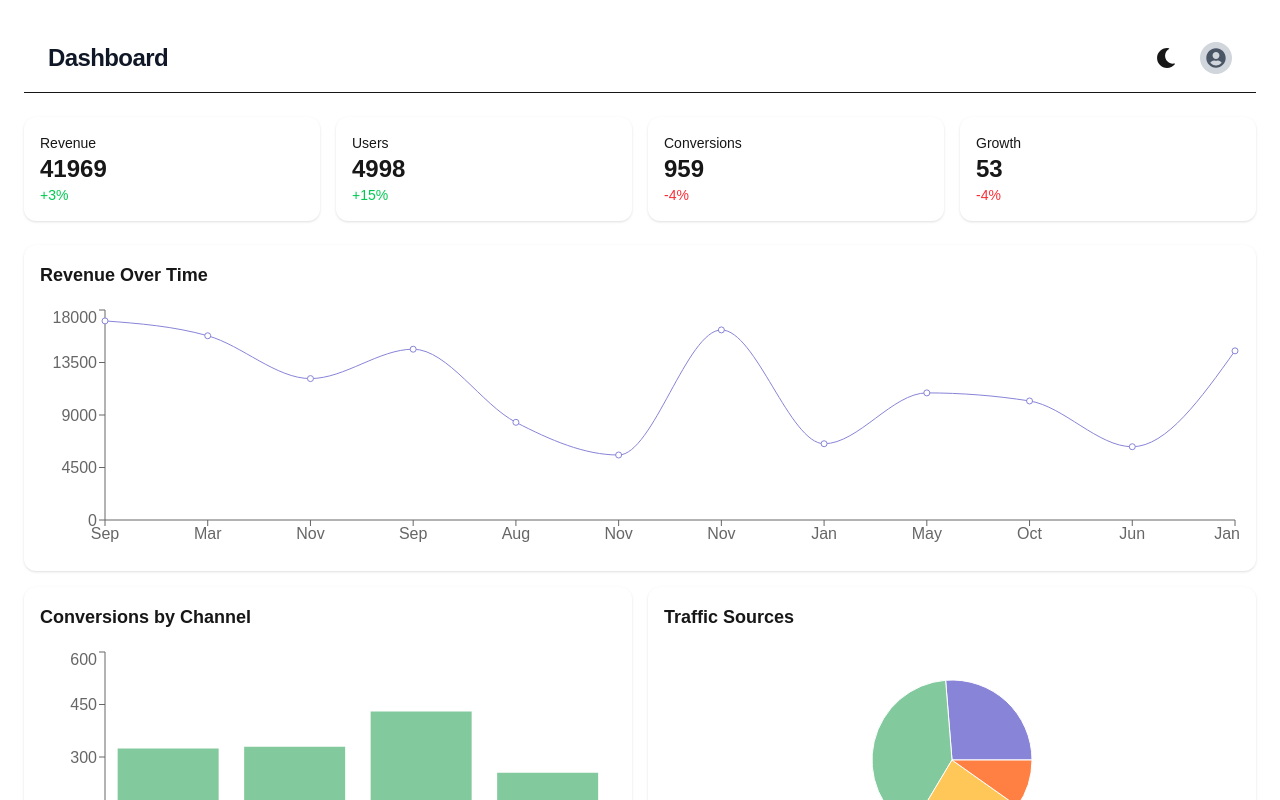
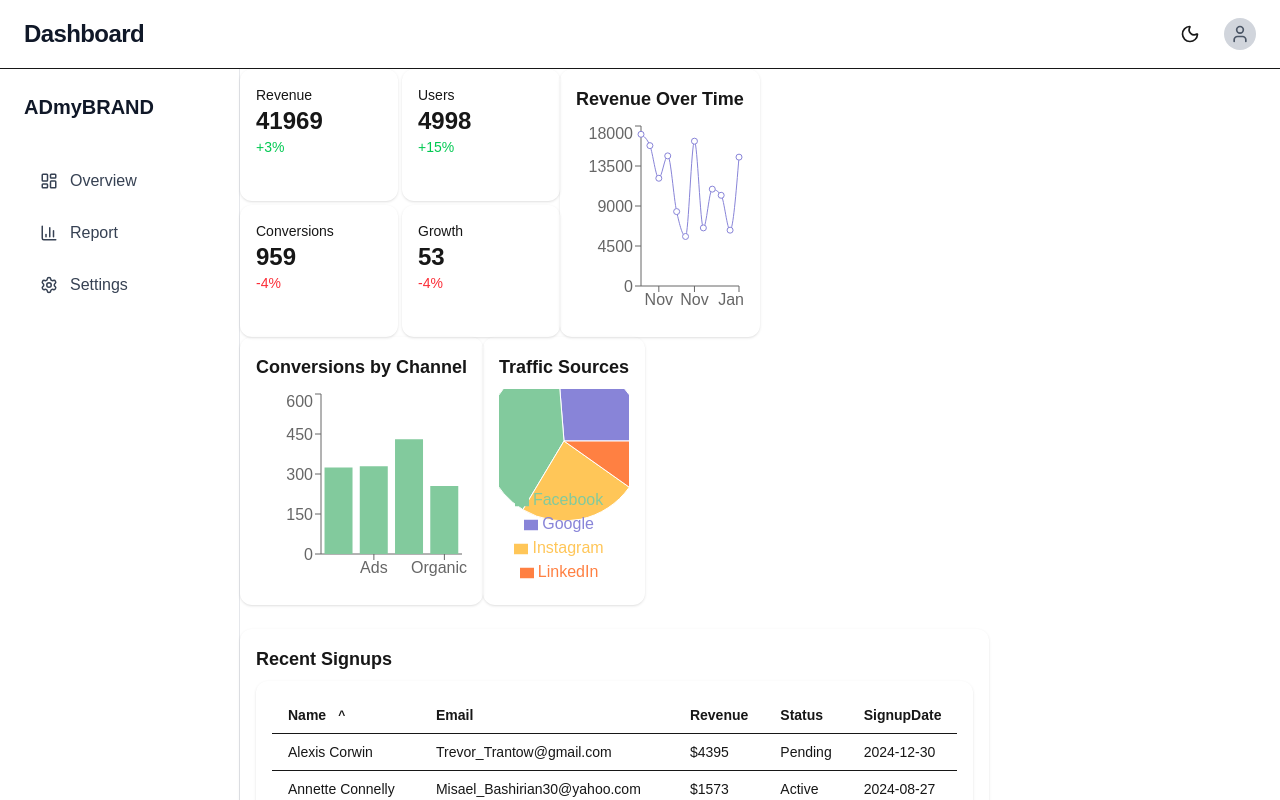
Before and after one commit to DagiH22/adMyBrand-marketing-insights, a Next.js app: page /dashboard in a window 1280 px wide. Shown: the top 800 px of the page. Built offline with nearby package versions, Linux system fonts and the light colour scheme.

Commit message:
fix some style

```diff
--- a/app/dashboard/page.tsx
+++ b/app/dashboard/page.tsx
@@ -12,6 +12,7 @@ import MetricCard from '@/components/MetricCard'
 import Chart from '@/components/Chart'
 import DataTable from '@/components/DataTable'
 import Navbar from '@/components/Navbar'
+import Sidebar from "@/components/Sidebar";
 
 
 
@@ -21,14 +22,17 @@ export default function DashboardPage() {
     console.log("conversionsByChannel", conversionsByChannel);
     console.log("trafficSources", trafficSources);
     return (
-      <div className="p-6 space-y-6">
+      <div className="p-0 space-y-6">
         <Navbar /> {/* Added Navbar with consistent style */}
-
+        <main className="flex ">
+        <Sidebar /> {/* Added Sidebar with consistent style */}
+        <div className="flex flex-col">
+            <div className="flex ">
                     {/* Top KPI cards */}
-              <div className="grid grid-cols-1 sm:grid-cols-2 lg:grid-cols-4 gap-4">
-                {metrics.map((metrics:{ title: string; value: number | string; change: number; icon: string }) => (
-                  <MetricCard className="min-h-[100px]"
-
+                    <div className="grid grid-cols-1 sm:grid-cols-2 lg:grid-cols-2 gap-1 w-80">
+                        {metrics.map((metrics: { title: string; value: number | string; change: number; icon: string }) => (
+                          <MetricCard
+                            className="min-h-[100px]"
                             key={metrics.title}
                             title={metrics.title}
                             value={metrics.value}
@@ -39,7 +43,7 @@ export default function DashboardPage() {
                     </div>
 
                     {/* Charts Section */}
-              <div className="grid grid-cols-1 lg:grid-cols-2 gap-4">
+                    {/* <div className="grid grid-cols-1 lg:grid-cols-2 gap-4"> */}
                       {/* Full-width line chart */}
                       <div className="col-span-full">
                         <Chart
@@ -50,15 +54,16 @@ export default function DashboardPage() {
                           labelKey="month" // if you allow height prop
                         />
                       </div>
+            </div>
 
+            <div className="flex">
                       {/* Bar chart */}
                       <Chart
                         title="Conversions by Channel"
                         type="bar"
                         data={conversionsByChannel}
                         dataKey="conversions"
-    labelKey="channel"
-  />
+                        labelKey="channel"/>
 
                       {/* Pie chart */}
                       <Chart
@@ -66,9 +71,9 @@ export default function DashboardPage() {
                         type="pie"
                         data={trafficSources}
                         dataKey="value"
-    labelKey="source"
-  />
+                        labelKey="source"/>
             </div>
+
             {/* Data Table */}
             <div className="mt-6 bg-card p-4 rounded-xl shadow">
               <h2 className="text-lg font-semibold mb-2">Recent Signups</h2>
@@ -76,5 +81,8 @@ export default function DashboardPage() {
             </div>
 
         </div>
+      </main>
+
+      // </div>
     )
   }
--- a/components/Chart.tsx
+++ b/components/Chart.tsx
@@ -67,8 +67,8 @@ export default function Chart({ title, type, data, dataKey, labelKey }: ChartPro
 
   return (
     <div className="p-4 bg-card shadow rounded-xl">
-      <h3 className="text-lg font-semibold mb-4">{title}</h3>
-      <div className="w-full h-[250px]">
+      <h3 className="text-lg font-semibold mb-2">{title}</h3>
+      <div className="w-100% h-[200px]">
         <ResponsiveContainer width="100%" height="100%">
           {chart}
         </ResponsiveContainer>
--- a/components/Navbar.tsx
+++ b/components/Navbar.tsx
@@ -1,7 +1,7 @@
 "use client"
 
 import React from "react"
-import { FaMoon, FaSun, FaUserCircle } from "react-icons/fa"
+import { Moon, Sun, User } from "lucide-react"
 
 export default function Navbar() {
   const [theme, setTheme] = React.useState<"light" | "dark">("light")
@@ -12,7 +12,7 @@ export default function Navbar() {
   }
 
   return (
-    <div className="w-full px-6 py-4 flex items-center justify-between border-b bg-white dark:bg-gray-900 sticky top-0 z-30">
+    <div className="w-full px-6 py-4 flex items-center justify-between border-b bg-white dark:bg-gray-900 sticky top-0 z-30 m-0">
       <h1 className="text-2xl font-semibold tracking-tight text-gray-900 dark:text-white">Dashboard</h1>
 
       <div className="flex items-center gap-4">
@@ -21,11 +21,11 @@ export default function Navbar() {
           onClick={toggleTheme}
           className="p-2 rounded hover:bg-gray-200 dark:hover:bg-gray-700"
         >
-          {theme === "light" ? <FaMoon size={20} /> : <FaSun size={20} />}
+          {theme === "light" ? <Moon size={20} /> : <Sun size={20} />}
         </button>
 
         <div className="w-8 h-8 rounded-full bg-gray-300 dark:bg-gray-700 flex items-center justify-center text-gray-600 dark:text-gray-300">
-          <FaUserCircle size={20} />
+          <User size={20} />
         </div>
       </div>
     </div>
--- /dev/null
+++ b/components/Sidebar.tsx
@@ -0,0 +1,46 @@
+// app/components/Sidebar.tsx
+'use client'
+
+import Link from 'next/link'
+import { usePathname } from 'next/navigation'
+import { cn } from '@/lib/utils'
+import {
+  LayoutDashboard,
+  BarChart3,
+  Settings
+} from 'lucide-react'
+
+const navItems = [
+  { name: 'Overview', href: '/dashboard/overview', icon: LayoutDashboard },
+  { name: 'Report', href: '/dashboard/report', icon: BarChart3 },
+  { name: 'Settings', href: '/dashboard/settings', icon: Settings },
+]
+
+export default function Sidebar() {
+  const pathname = usePathname()
+
+  return (
+    <aside className="h-screen w-60 bg-white dark:bg-gray-900 border-r border-gray-200 dark:border-gray-700 p-6 flex flex-col">
+      <h1 className="text-xl font-bold mb-10 text-gray-900 dark:text-white">
+        ADmyBRAND
+      </h1>
+
+      <nav className="space-y-3">
+        {navItems.map(({ name, href, icon: Icon }) => (
+          <Link
+            key={href}
+            href={href}
+            className={cn(
+              'flex items-center gap-3 px-4 py-2 rounded-md text-gray-700 dark:text-gray-300 hover:bg-gray-100 dark:hover:bg-gray-800 transition',
+              pathname === href &&
+                'bg-gray-100 dark:bg-gray-800 text-black dark:text-white font-medium'
+            )}
+          >
+            <Icon size={18} />
+            <span>{name}</span>
+          </Link>
+        ))}
+      </nav>
+    </aside>
+  )
+}
--- a/package.json
+++ b/package.json
@@ -11,6 +11,7 @@
   },
   "dependencies": {
     "@faker-js/faker": "^9.9.0",
+    "lucide-react": "^0.536.0",
     "next": "15.4.5",
     "next-themes": "^0.4.6",
     "react": "19.1.0",
```
Also changed, not shown: 1 other file (tests, documents, lock files or other folders). Lines whose indentation alone changed are shown as unchanged.
